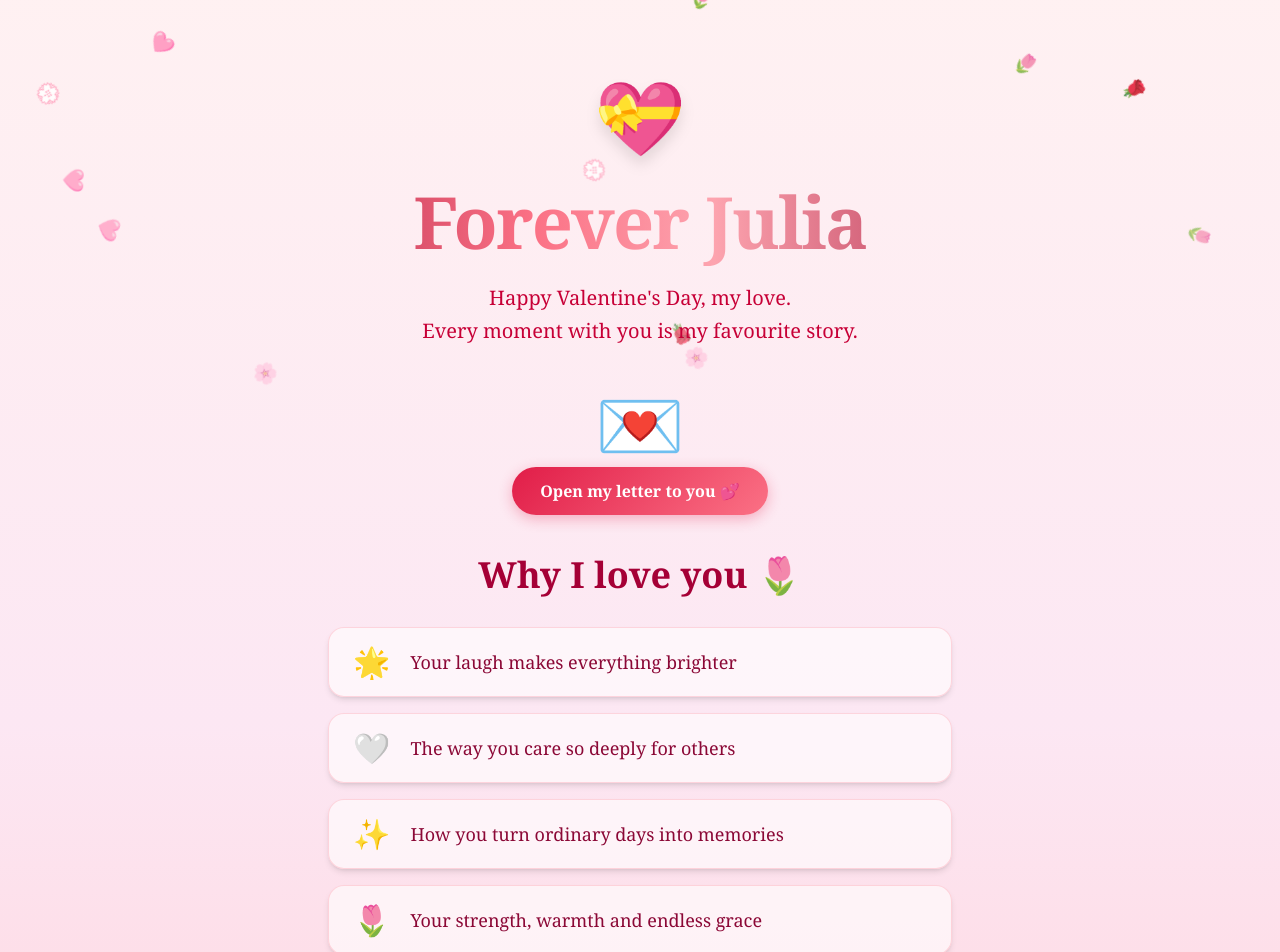
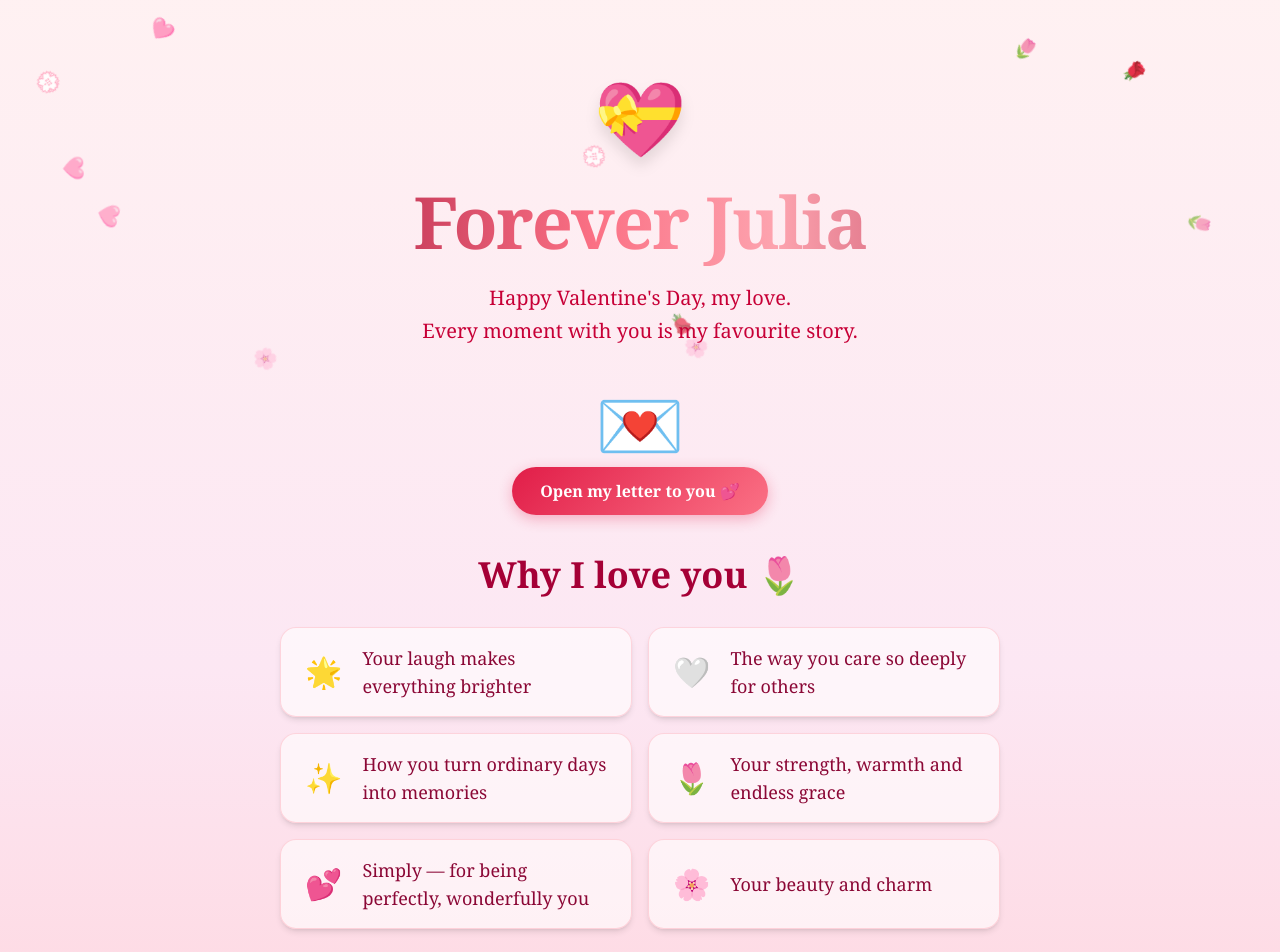
Before and after one commit to MilordVladyslav/foreverjulia, a Next.js app: page / in a window 1280 px wide. Shown: the top 952 px of the page. Built offline with nearby package versions, Linux system fonts and the light colour scheme; a web font is replaced by a local one.

Commit message:
changed cols to two for md screens

```diff
--- a/app/page.tsx
+++ b/app/page.tsx
@@ -1,39 +1,40 @@
 "use client";
 
-import { useState, useEffect } from "react";
+import {useState} from "react";
 
-/* ── Falling petals ─────────────────────────────────────────── */
+
 type Petal = { id: number; left: number; delay: number; duration: number; emoji: string };
 
 const PETAL_EMOJIS = ["🌸", "🌹", "🌷", "💮", "🩷"];
 
-function usePetals(count = 18) {
-  const [petals, setPetals] = useState<Petal[]>([]);
-  useEffect(() => {
-    setPetals(
-        Array.from({ length: count }, (_, i) => ({
+function makePetals(count: number): Petal[] {
+    return Array.from({length: count}, (_, i) => ({
         id: i,
         left: Math.random() * 100,
         delay: Math.random() * 8,
         duration: 6 + Math.random() * 6,
         emoji: PETAL_EMOJIS[i % PETAL_EMOJIS.length],
-        }))
-    );
-  }, [count]);
+    }));
+}
+
+function usePetals(count = 18) {
+    const [petals] = useState<Petal[]>(() => makePetals(count));
     return petals;
 }
 
+
 /* ── Reasons list ───────────────────────────────────────────── */
 const REASONS = [
-  { icon: "🌟", text: "Your laugh makes everything brighter" },
-  { icon: "🤍", text: "The way you care so deeply for others" },
-  { icon: "✨", text: "How you turn ordinary days into memories" },
-  { icon: "🌷", text: "Your strength, warmth and endless grace" },
-  { icon: "💕", text: "Simply — for being perfectly, wonderfully you" },
+    {icon: "🌟", text: "Your laugh makes everything brighter"},
+    {icon: "🤍", text: "The way you care so deeply for others"},
+    {icon: "✨", text: "How you turn ordinary days into memories"},
+    {icon: "🌷", text: "Your strength, warmth and endless grace"},
+    {icon: "💕", text: "Simply — for being perfectly, wonderfully you"},
+    {icon: "🌸", text: "Your beauty and charm"},
 ];
 
 /* ── Envelope / Letter ──────────────────────────────────────── */
-function Envelope({ onOpen }: { onOpen: () => void }) {
+function Envelope({onOpen}: { onOpen: () => void }) {
     const [hover, setHover] = useState(false);
     return (
         <button
@@ -45,7 +46,7 @@ function Envelope({ onOpen }: { onOpen: () => void }) {
         >
             <div
                 className="text-7xl transition-transform duration-300"
-            style={{ transform: hover ? "scale(1.15) rotate(-6deg)" : "scale(1) rotate(0deg)" }}
+                style={{transform: hover ? "scale(1.15) rotate(-6deg)" : "scale(1) rotate(0deg)"}}
             >
                 💌
             </div>
@@ -72,7 +73,8 @@ export default function Home() {
     const petals = usePetals(18);
 
     return (
-      <main className="relative min-h-screen overflow-x-hidden flex flex-col items-center bg-gradient-to-b from-rose-50 via-pink-100 to-rose-200 pb-16">
+        <main
+            className="relative min-h-screen overflow-x-hidden flex flex-col items-center bg-gradient-to-b from-rose-50 via-pink-100 to-rose-200 pb-16">
 
             {/* ── Falling petals ── */}
             <div className="pointer-events-none fixed inset-0 z-0 overflow-hidden" aria-hidden>
@@ -101,7 +103,7 @@ export default function Home() {
 
                 <p className="text-rose-700 text-lg md:text-xl font-light max-w-md mt-4 leading-relaxed animate-fade-up-1">
                     Happy Valentine's Day, my love.
-            <br />
+                    <br/>
                     Every moment with you is my favourite story.
                 </p>
 
@@ -111,7 +113,7 @@ export default function Home() {
                             💌 Letter opened — read on below ↓
                         </p>
                     ) : (
-                <Envelope onOpen={() => setLetterOpen(true)} />
+                        <Envelope onOpen={() => setLetterOpen(true)}/>
                     )}
                 </div>
             </section>
@@ -140,13 +142,13 @@ export default function Home() {
             )}
 
             {/* ── Reasons ── */}
-        <section className="relative z-10 w-full max-w-2xl px-6 animate-fade-up-3">
+            <section className="relative z-10 w-full max-w-3xl px-6 animate-fade-up-3">
                 <h2 className="text-center text-3xl md:text-4xl font-bold text-rose-800 mb-8">
                     Why I love you 🌷
                 </h2>
 
-          <ul className="flex flex-col gap-4">
-            {REASONS.map(({ icon, text }, i) => (
+                <ul className="grid md:grid-cols-2 gap-4">
+                    {REASONS.map(({icon, text}, i) => (
                         <li
                             key={i}
                             className="glass-card flex items-center gap-5 rounded-2xl px-6 py-4 shadow-md transition-transform duration-200 hover:-translate-y-1 hover:shadow-lg"
```
Lines whose indentation alone changed are shown as unchanged.
